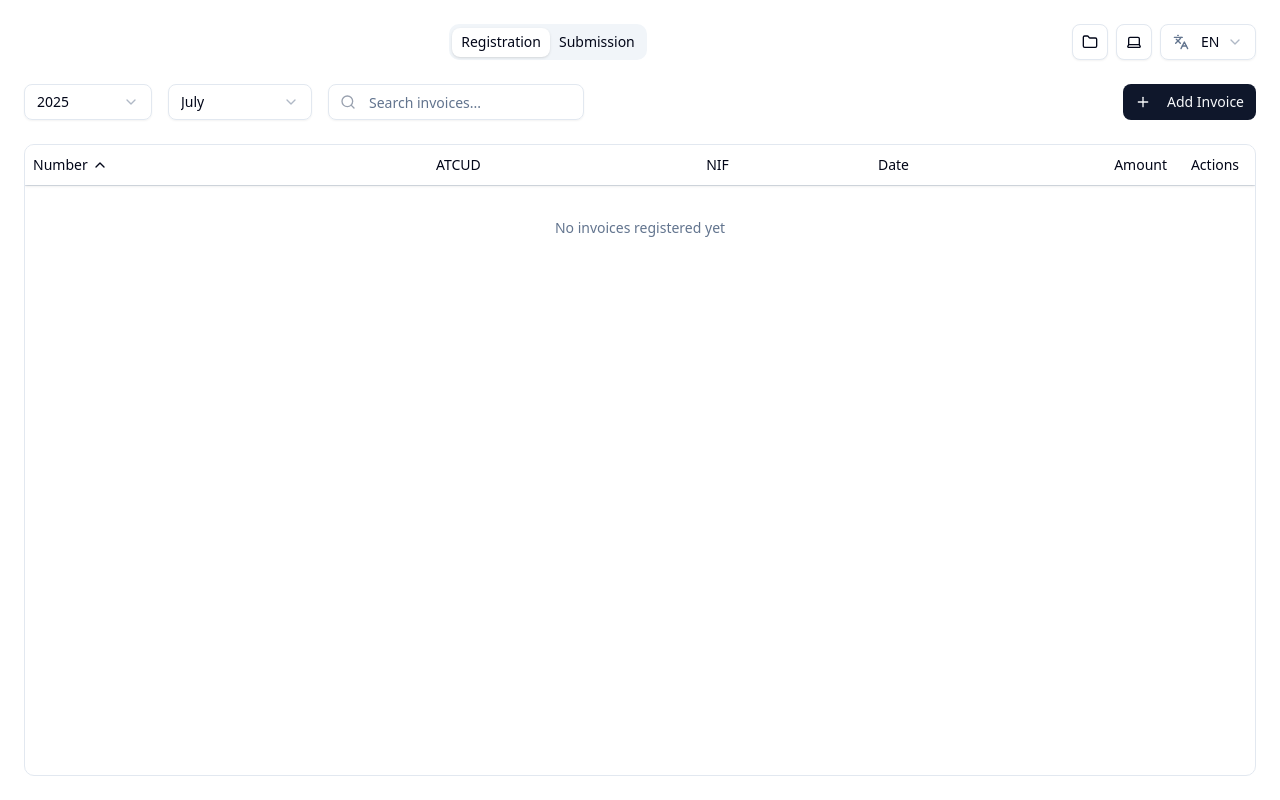
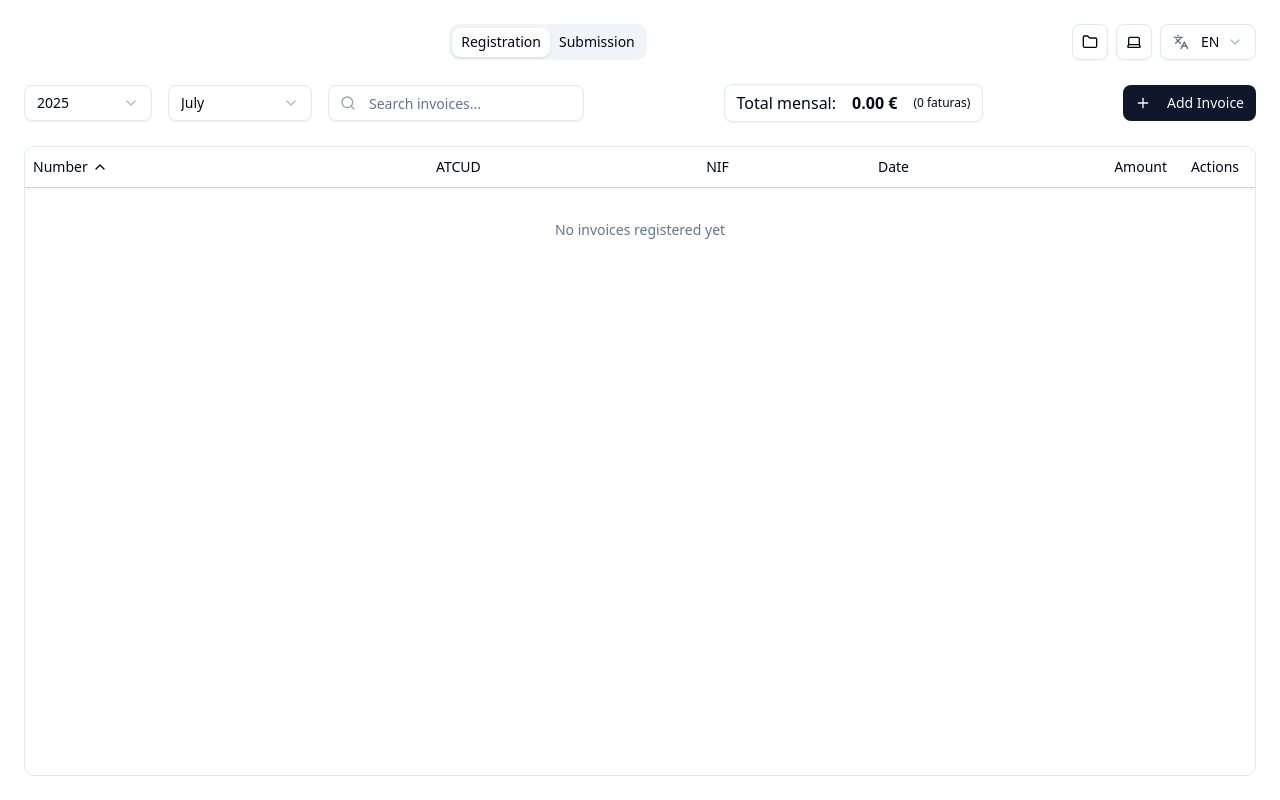
Before and after one commit to goldfish-g/fatureiro, a React (Vite) app: page / in a window 1280 px wide. Built offline with nearby package versions, Linux system fonts and the light colour scheme.

Commit message:
enhance App component; add total monthly invoice display for better financial overview

```diff
--- a/electron/main.ts
+++ b/electron/main.ts
@@ -231,6 +231,7 @@ async function createWindow() {
       webviewTag: true,
     },
   })
+  win.setMenuBarVisibility(false)
 
   // Test active push message to Renderer-process.
   win.webContents.on('did-finish-load', () => {
--- a/src/App.tsx
+++ b/src/App.tsx
@@ -294,12 +294,31 @@ export function App() {
             </div>
           )}
         </div>
-        {tab === "registration" && (
+
+        <div
+          className="hidden lg:flex items-center gap-4 border-border border-[1px] rounded-md px-3 py-1.5 shadow-xs"
+        >
+          <div>
+            Total mensal:
+          </div>
+          <div
+            className="font-bold"
+          >
+            {filteredAndSortedInvoices().reduce((acc, invoice) => acc + invoice.amount, 0).toFixed(2)} €
+          </div>
+          <div
+            className="text-xs"
+          >
+            ({filteredAndSortedInvoices().length} faturas)
+          </div>
+        </div>
+
+        {tab === "registration" ? (
           <Button onClick={() => setIsDialogOpen(true)}>
             <Plus className="h-4 w-4 mr-2" />
             {strings["add_invoice"] || "Add Invoice"}
           </Button>
-        )}
+        ) : <div />}
       </div>
 
       {tab === "registration" ? (
```
